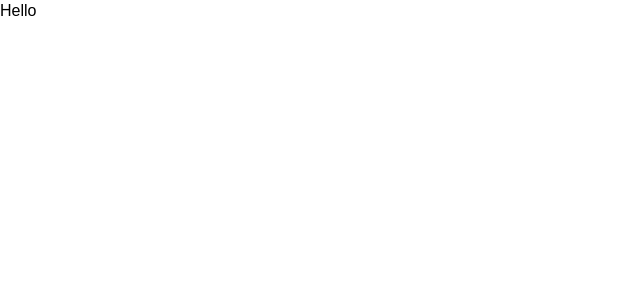
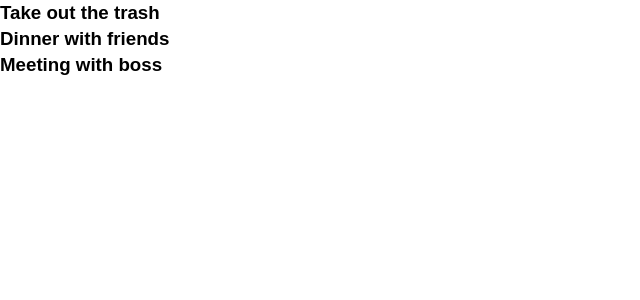
Before and after one commit to mohitrrane/hello_react, a React (Create React App) app in the folder todo_app/: page / in a window 1280 px wide. Shown: the top 300 px of the page, without its empty margins (0-640 px from the left). Built offline with nearby package versions, Linux system fonts and the light colour scheme.

Commit message:
Defined Component for rendering Todo titles

```diff
--- a/todo_app/src/App.js
+++ b/todo_app/src/App.js
@@ -1,11 +1,32 @@
 import React, {Component} from 'react';
+import Todos from './components/Todos'
 import './App.css';
 
 class App extends Component {
- render(){
+  state = {
+    todos:[
+      {
+        id:1,
+        title:'Take out the trash',
+        completed: false
+      },
+      {
+        id:2,
+        title:'Dinner with friends',
+        completed: false
+      },
+      {
+        id:1,
+        title:'Meeting with boss',
+        completed: false
+      }
+    ]
+  }
+
+  render(){
     return (
       <div className="App">
-        <div>Hello</div>
+        <Todos todos={this.state.todos} />
       </div>
     );
   };
--- /dev/null
+++ b/todo_app/src/components/Todos.js
@@ -0,0 +1,11 @@
+import React, {Component} from 'react';
+
+class Todos extends Component {
+    render(){
+        return this.props.todos.map((todo) => (
+            <h3>{todo.title}</h3>
+        ));
+    };
+}
+
+export default Todos;
```
